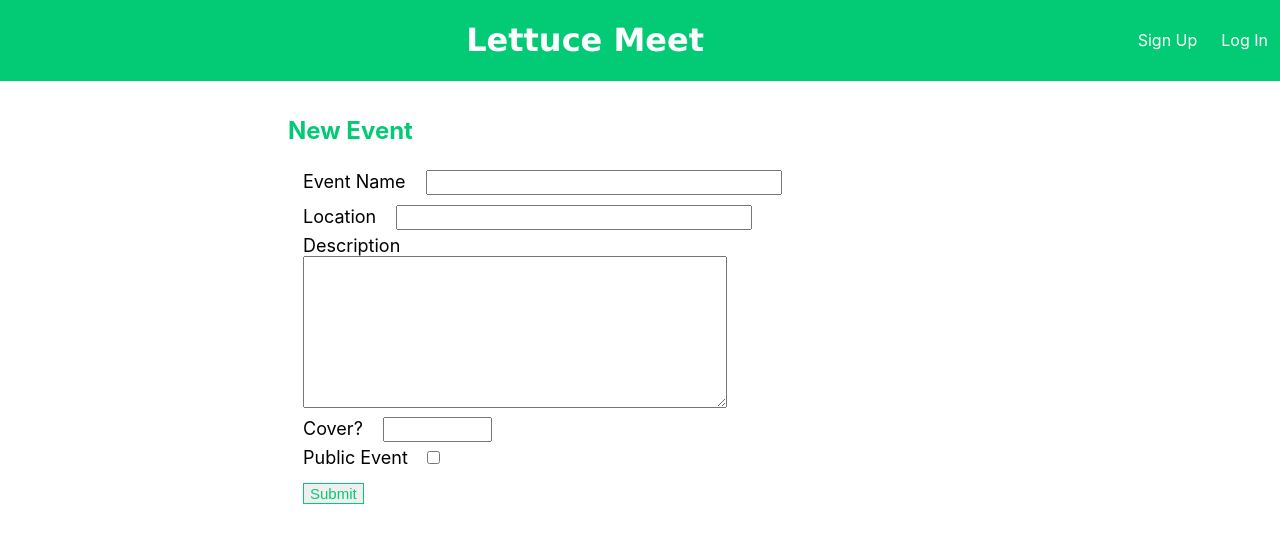
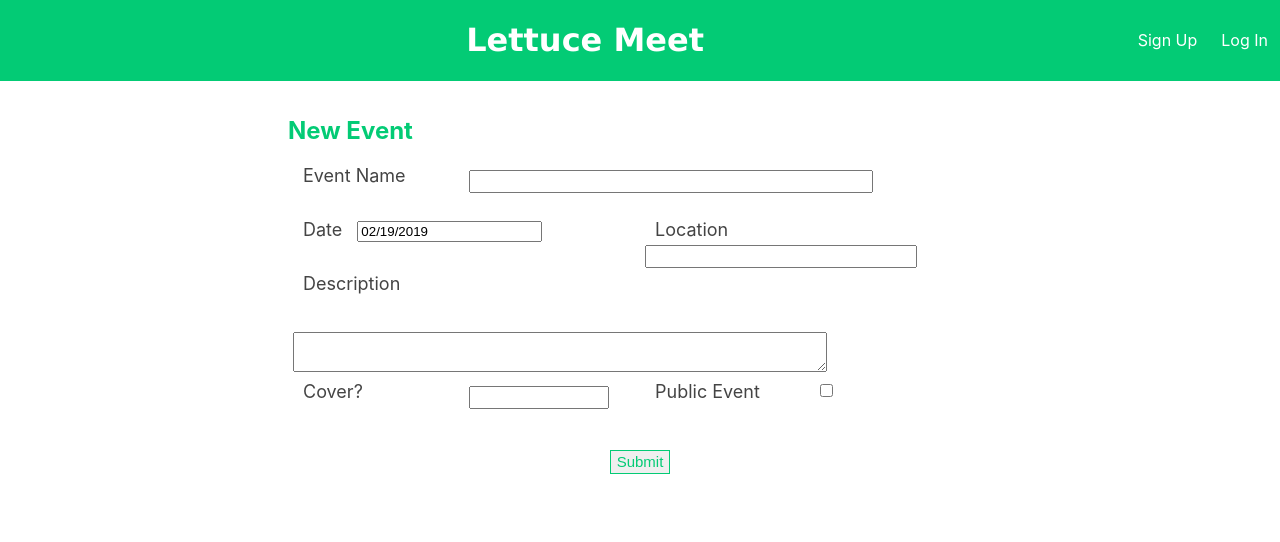
Before and after one commit to zukululu/MERN_EventCalendar_FrontEnd, a React (Create React App) app in the folder mern-calendar-app/: page /create in a window 1280 px wide. Shown: the top 542 px of the page. Built offline with nearby package versions, Linux system fonts and the light colour scheme; a web font is replaced by a local one.

Commit message:
caught up

```diff
--- a/mern-calendar-app/src/components/CreateEvent/CreateEvent.js
+++ b/mern-calendar-app/src/components/CreateEvent/CreateEvent.js
@@ -1,36 +1,80 @@
 import React, { Component } from 'react';
+import DatePicker from "react-datepicker";
 import './CreateEvent.scss';
+import "react-datepicker/dist/react-datepicker.css";
+import axios from 'axios'
 
 class CreateEvent extends Component {
+
+    constructor(props) {
+        super(props);
+        this.state = {
+            title: '',
+            date: new Date(),
+            author: '',
+            public: false
+        };
+
+        this.handleDateChange = this.handleDateChange.bind(this);
+        this.handleChange = this.handleChange.bind(this);
+        this.handleSubmit = this.handleSubmit.bind(this);
+    }
+
+
+    handleDateChange(date) {
+        this.setState({
+            date: date
+        });
+    }
+
+    handleChange(evt) {
+        const variable = evt.target.name
+        console.log(variable)
+        this.setState({[variable]: evt.target.value },
+        () => {
+            console.log(this.state)
+        })
+        // console.log(evt.target.name)
+        // console.log(evt.target.value)
+    }
+
+    handleSubmit(e) {
+        e.preventDefault()
+        axios.post('http://localhost:3001/events/new', this.state)
+            .then(res => {
+                console.log(res.data)
+            })
+    }
+
     render() {
         return (
             <div className="create-form">
-                <h2>New Event</h2>
+                <div className="create-form-header">
+                    <h2>New Event</h2>
+                </div>
 
-                <form>
-                    <div>
-                        <label htmlFor='title'>Event Name</label>
-                        <input type="text" name="title" className="form form_title" />
+                <form className="form-wrapper" onSubmit={this.handleSubmit}>
+                    <div className="label-title"><label htmlFor='title'>Event Name</label></div>
+                    <div className="form-title"><input type="text" name="title" value={this.state.value} className="form" onChange={this.handleChange} /></div>
+                    <div className="calendar"></div>
+                    <div className="date">
+                        <label htmlFor='date'>Date</label>
+                        <DatePicker
+                            selected={this.state.date}
+                            onChange={this.handleDateChange} name="date" value={this.state.value}
+                        /></div>
+                    <div className="location">
+                        <label htmlFor='location'>Location</label>
+                        <input type="text" name="location" value={this.state.value} className="form" onChange={this.handleChange} /></div>
+                    <div className="label-description"><label htmlFor='description'>Description</label></div>
+                    <div className="form-description">
+                        <textarea type="text" name="description" value={this.state.value} className="form" onChange={this.handleChange} />
                     </div>
-                    <div>
-                        <label htmlFor='location'>Location</label>
-                        <input type="text" name="location" className="form form_location" />
-                    </div>
-                    <div>
-                        <label htmlFor='description'>Description</label>
-                    </div>
-                    <div>
-                        <textarea type="text" name="description" className="form form_description" />
-                    </div>
-                    <div>
-                        <label htmlFor='cover'>Cover?</label>
-                        <input type="text" name="cover" className="form form_cover" />
-                    </div>
-                    <div>
-                        <label htmlFor='public'>Public Event</label>
-                        <input type="checkbox" name="public" />
-                    </div>
-                    <input value='Submit' type='submit' className="button" />
+                    <div className="label-cover"><label htmlFor='cover'>Cover?</label></div>
+                    <div className="form-cover"><input type="text" name="cover" value={this.state.value} className="form" onChange={this.handleChange} /></div>
+                    <div className="label-public"><label htmlFor='public'>Public Event</label></div>
+                    <div className="form-public"><input type="checkbox" name="public" value={this.state.value} onChange={this.handleChange} /></div>
+                    <div className="button-submit"><input value='Submit' type='submit' className="button" /></div>
                 </form>
             </div>
         );
--- a/mern-calendar-app/src/components/CreateEvent/CreateEvent.scss
+++ b/mern-calendar-app/src/components/CreateEvent/CreateEvent.scss
@@ -1,39 +1,86 @@
-@import '../color-palette.scss';
 @import '../MainEvent/MainEvent.scss';
 
 .create-form {
+    color: $dark-gray;
     margin: 0 auto;
     max-width: 55%;
     padding: 15px 0;
 
-    .form {
-        padding: 0;
+    .create-form-header {
+        width: 100%;
     }
 
-    .form_cover {
-        font-size: 18px;
-        width: 15%;
+    .form-wrapper {
+        display: grid;
+        grid-template-columns: repeat(4, 1fr);
+        grid-template-rows: repeat(7, 1fr);
     }
 
-    .form_description {
-        font-size: 18px;
-        height: 150px;
-        margin: 0 15px;
-        width: 60%;
+    .button-submit {
+        display: flex;
+        grid-column: 2 / span 2;
+        grid-row: 6;
+        justify-content: center;
     }
 
-    .form_location {
-        font-size: 18px;
-        width: 50%;
+    .date {
+        grid-column: 1 / span 2;
+        grid-row: 2;
     }
 
-    .form_title {
+    .form-cover {
+        grid-column: 2;
+        grid-row: 5;
+    }
+
+    .form-description {
+        grid-column: 1 / span 4;
+        grid-row: 4;
+    }
+
+    .form-location {
+        grid-column: 4;
+        grid-row: 2;
+    }
+
+    .form-public {
+        grid-column: 4;
+        grid-row: 5;
+    }
+
+    .form-title {
+        grid-column: 2 / span 3;
+        grid-row: 1;
+    }
+
+    label {
         font-size: 18px;
-        width: 50%;
+        padding: 0 15px;
     }
+
+    .label-cover {
+        grid-column: 1;
+        grid-row: 5;
+    }
+
+    .label-description {
+        grid-column: 1 / span 4;
+        grid-row: 3;
+    }
+
+    .label-public {
+        grid-column: 3;
+        grid-row: 5;
+    }
+
+    .label-title {
+        grid-column: 1;
+        grid-row: 1;
+    }
+
+    .location {
+        grid-column: 3 / span 2;
+        grid-row: 2;
+    }
+
 }
-
-label {
-    font-size: 18px;
-    padding: 0 15px;
-}
```
